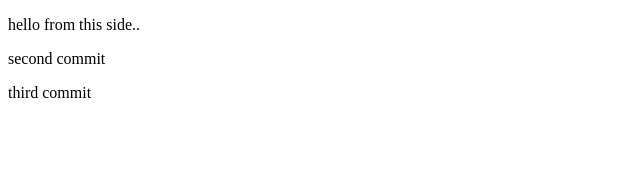
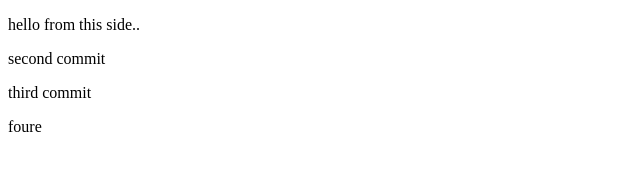
Before and after one commit to sachinPatel08/typeorm_crud, a website: page index.html in a window 1280 px wide. Shown: the full height of the page, 0-640 px from the left. Drawn offline with Linux system fonts and the light colour scheme.

Commit message:
foure commit

```diff
--- a/index.html
+++ b/index.html
@@ -12,5 +12,7 @@
     <p>second commit</p>
 
     <p>third commit</p>
+
+    <p>foure</p>
 </body>
 </html>
```
